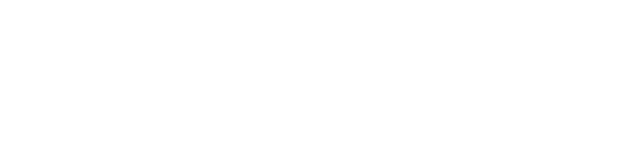
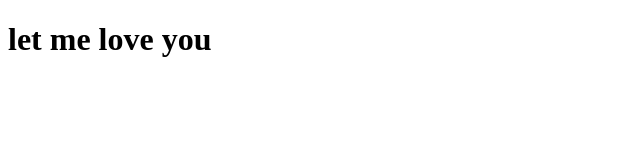
Before and after one commit to avi5028/gitmasterclass, a plain HTML site: page about.html in a window 1280 px wide. Shown: the whole page, without its empty margins (0-640 px from the left). Drawn offline with Linux system fonts and the light colour scheme.

Commit message:
menu maaf Karo

```diff
--- a/about.html
+++ b/about.html
@@ -5,5 +5,7 @@
     <meta name="viewport" content="width=device-width, initial-scale=1.0" />
     <title>Document</title>
   </head>
-  <body></body>
+  <body>
+    <h1>let me love you</h1>
+  </body>
 </html>
```
